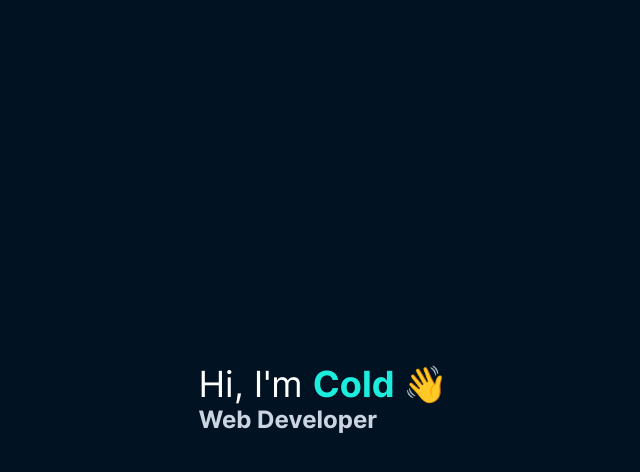
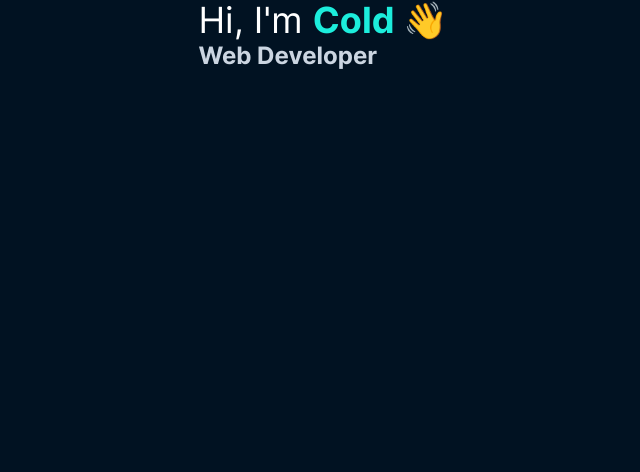
Before and after one commit to cColds/portfolio, a React (Vite) app: page / in a window 1280 px wide. Shown: the top 472 px of the page, without its empty margins (317-957 px from the left). Built offline with nearby package versions, Linux system fonts and the light colour scheme.

Commit message:
Remove img user select and add min height

```diff
--- a/src/index.css
+++ b/src/index.css
@@ -30,7 +30,7 @@
 html,
 body,
 #root {
-  height: 100%;
+  min-height: 100%;
 }
 
 body {
@@ -41,3 +41,11 @@
     system-ui,
     -apple-system;
 }
+
+img {
+  -webkit-user-select: none;
+  -khtml-user-select: none;
+  -moz-user-select: none;
+  -o-user-select: none;
+  user-select: none;
+}
```
